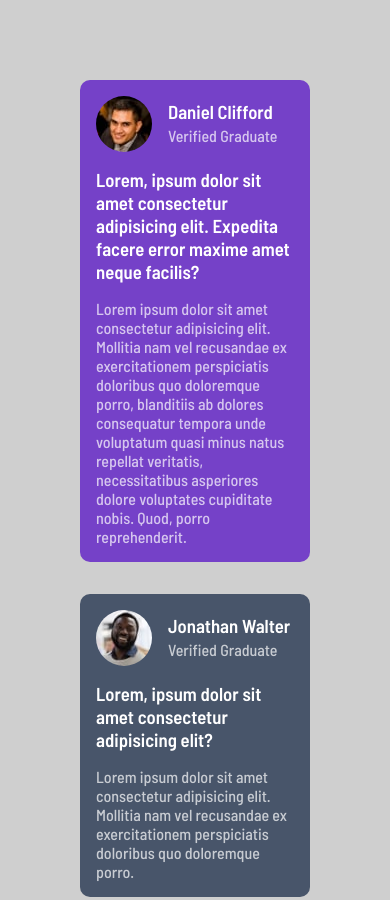
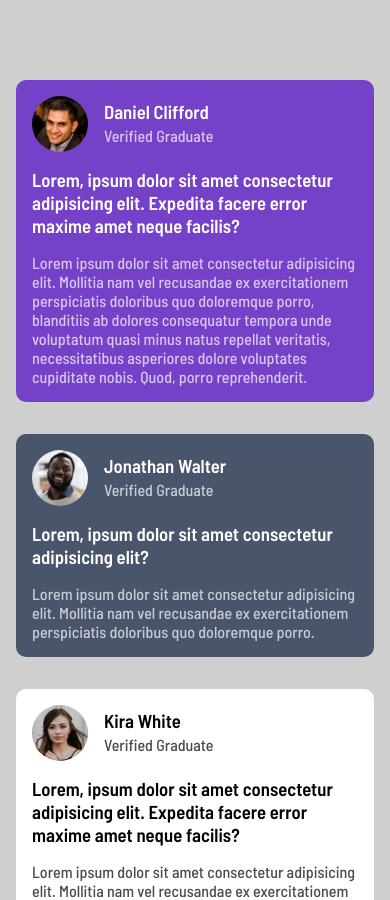
Before and after one commit to fibonacci007/gridproject, a plain HTML site: page index.html in a window 390 px wide. Shown: the top 900 px of the page. Drawn offline with Linux system fonts and the light colour scheme.

Commit message:
Update style.css

```diff
--- a/style.css
+++ b/style.css
@@ -91,6 +91,7 @@ body {
   .mycontainer {
     display: flex;
     flex-direction: column;
+    margin: 5rem 1rem;
     margin-bottom: 2rem;
   }
 }
```
